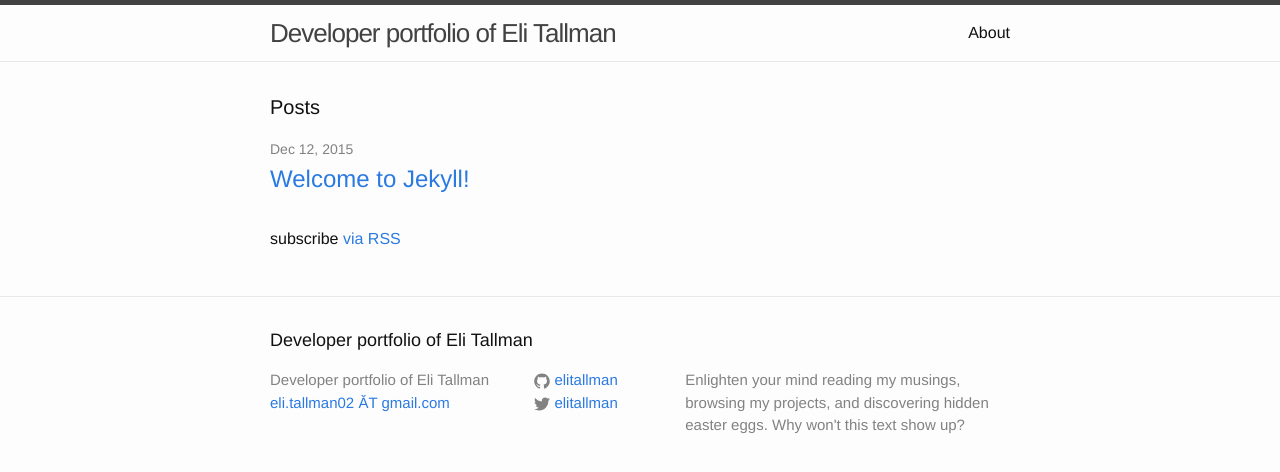
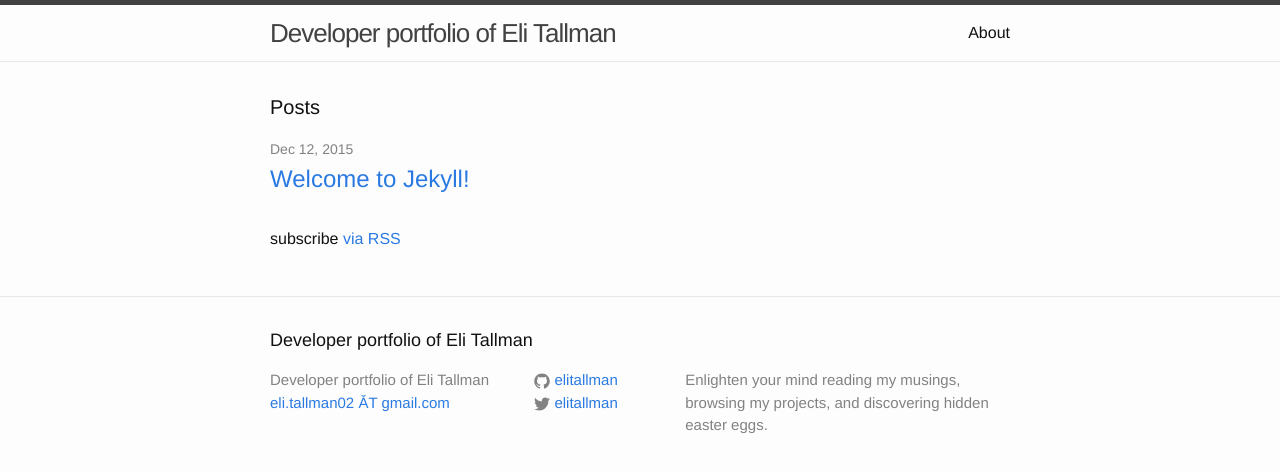
Before and after one commit to elitallman/elitallman.github.io, a Jekyll site: the page built from index.html, in a window 1280 px wide. Shown: the top 472 px of the page. Built offline with Jekyll 4.4.1, drawn with Linux system fonts in a browser that asks for light colours.

Commit message:
Update _config.yml

```diff
--- a/_config.yml
+++ b/_config.yml
@@ -10,7 +10,6 @@ title: Developer portfolio of Eli Tallman
 email: eli.tallman02 ǍT gmail.com
 description: > # this means to ignore newlines until "baseurl:"
   Enlighten your mind reading my musings, browsing my projects, and discovering hidden easter eggs.
-  Why won't this text show up?
 baseurl: "" # the subpath of your site, e.g. /blog
 url: "https://elitallman.com.com" # the base hostname & protocol for your site
 twitter_username: elitallman
```
